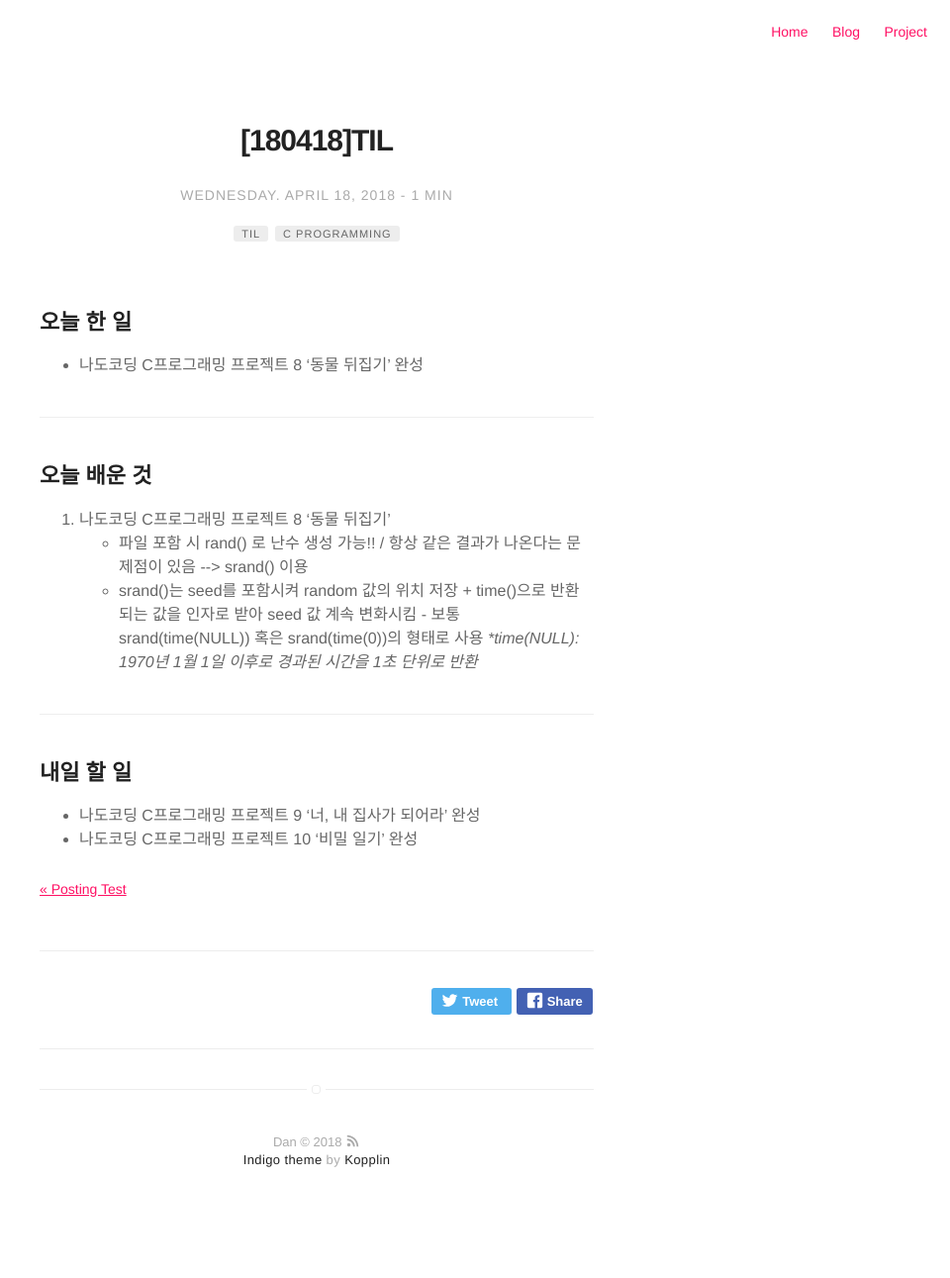
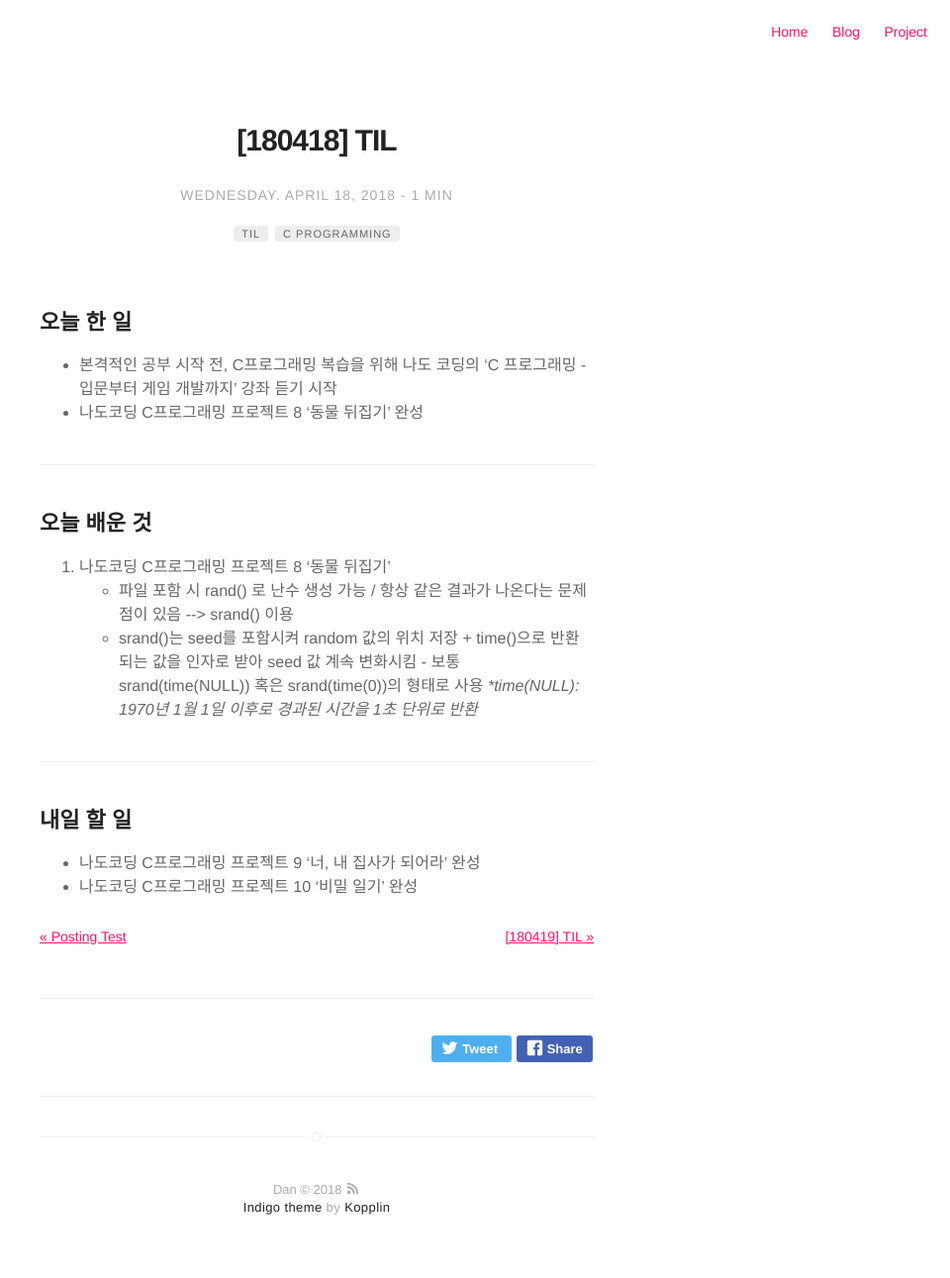
Before and after one commit to DanDanD-an/DanDanD-an.github.io, a Jekyll site: the page built from _posts/2018-04-18-[180418]TIL.md, in a window 1280 px wide. Shown: the whole page at 99% size, without its empty margins (320-1280 px from the left). Built offline with Jekyll 4.4.1, drawn with Linux system fonts in a browser that asks for light colours; before the commit the page ends 1243 px from its top, so only the background shows below that.

Commit message:
upload 180419 TIL

```diff
--- a/_posts/2018-04-18-[180418]TIL.md
+++ b/_posts/2018-04-18-[180418]TIL.md
@@ -1,5 +1,5 @@
 ---
-title: "[180418]TIL"
+title: "[180418] TIL"
 layout: post
 date: 2018-04-18 13:44
 image: /assets/images/markdown.jpg
@@ -16,6 +16,7 @@ description: TIL
 
 ## 오늘 한 일
 
+* 본격적인 공부 시작 전, C프로그래밍 복습을 위해 나도 코딩의 'C 프로그래밍 - 입문부터 게임 개발까지' 강좌 듣기 시작
 * 나도코딩 C프로그래밍 프로젝트 8 '동물 뒤집기' 완성
 
 
@@ -23,9 +24,9 @@ description: TIL
 ## 오늘 배운 것
 
 1. 나도코딩 C프로그래밍 프로젝트 8 '동물 뒤집기'
-* <stdlib.h> 파일 포함  시  rand() 로 난수 생성 가능!! / 항상 같은 결과가 나온다는 문제점이 있음 --> srand() 이용
+* <stdlib.h> 파일 포함  시  rand() 로 난수 생성 가능 / 항상 같은 결과가 나온다는 문제점이 있음 --> srand() 이용
 * srand()는 seed를 포함시켜 random 값의 위치 저장 + time()으로 반환되는 값을 인자로 받아 seed 값 계속 변화시킴 - 보통 srand(time(NULL)) 혹은 srand(time(0))의 형태로 사용
-      **time(NULL): 1970년 1월 1일 이후로 경과된 시간을 1초 단위로 반환*
+  **time(NULL): 1970년 1월 1일 이후로 경과된 시간을 1초 단위로 반환*
 
 ---
 ## 내일 할 일
```
Also changed, not shown: _posts/2018-04-19-[180419]TIL.md (added, +38 -0 lines).
